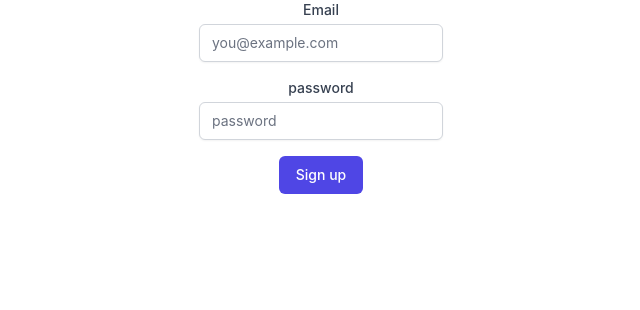
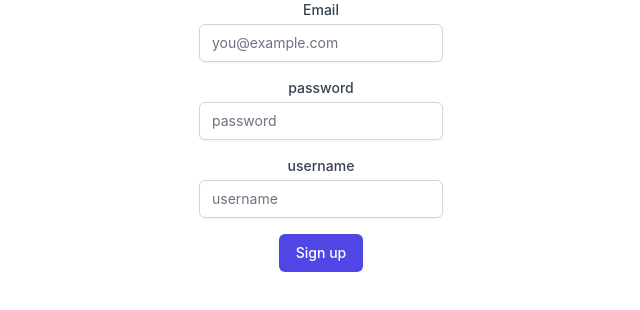
Before and after one commit to JIMMY-YA0/Devlink, a Next.js app: page /signup in a window 1280 px wide. Shown: the top 310 px of the page, without its empty margins (319-959 px from the left). Built offline with nearby package versions, Linux system fonts and the light colour scheme; no server answers.

Commit message:
feat: add username input field to signup page

```diff
--- a/pages/signup.tsx
+++ b/pages/signup.tsx
@@ -4,6 +4,7 @@ import supabase from '@/utils/supabaseClient'
 const Signup = () => {
   const [email, setEmail] = useState<string | undefined>()
   const [password, setPassword] = useState<string | undefined>()
+  const [username, setUsername] = useState<string | undefined>()
 
   async function signUpWithEmail() {
     try {
@@ -23,7 +24,7 @@ const Signup = () => {
 
   async function createUser(userId: string) {
     try {
-      const { error } = await supabase.from('users').insert({ id: userId })
+      const { error } = await supabase.from('users').insert({ id: userId, username })
       if (error) throw error
     } catch (error) {
       console.log('error: ', error)
@@ -59,6 +60,19 @@ const Signup = () => {
           />
         </div>
 
+        <label htmlFor="username" className="block text-sm font-medium text-gray-700 mt-4">
+          username
+        </label>
+        <div className="mt-1">
+          <input
+            type="text"
+            id="username"
+            className="block w-full rounded-md border-gray-300 shadow-sm focus:border-indigo-500 focus:ring-indigo-500 sm:text-sm"
+            placeholder="username"
+            onChange={(e) => setUsername(e.target.value)}
+          />
+        </div>
+
         <button
           type="button"
           className="inline-flex items-center rounded-md border border-transparent bg-indigo-600 text-white font-medium hover:bg-indigo-700 focus:outline-none focus:ring-2 focus:ring-offset-2 focus:ring-indigo-500 mt-4 px-4 py-2 text-sm "
```
